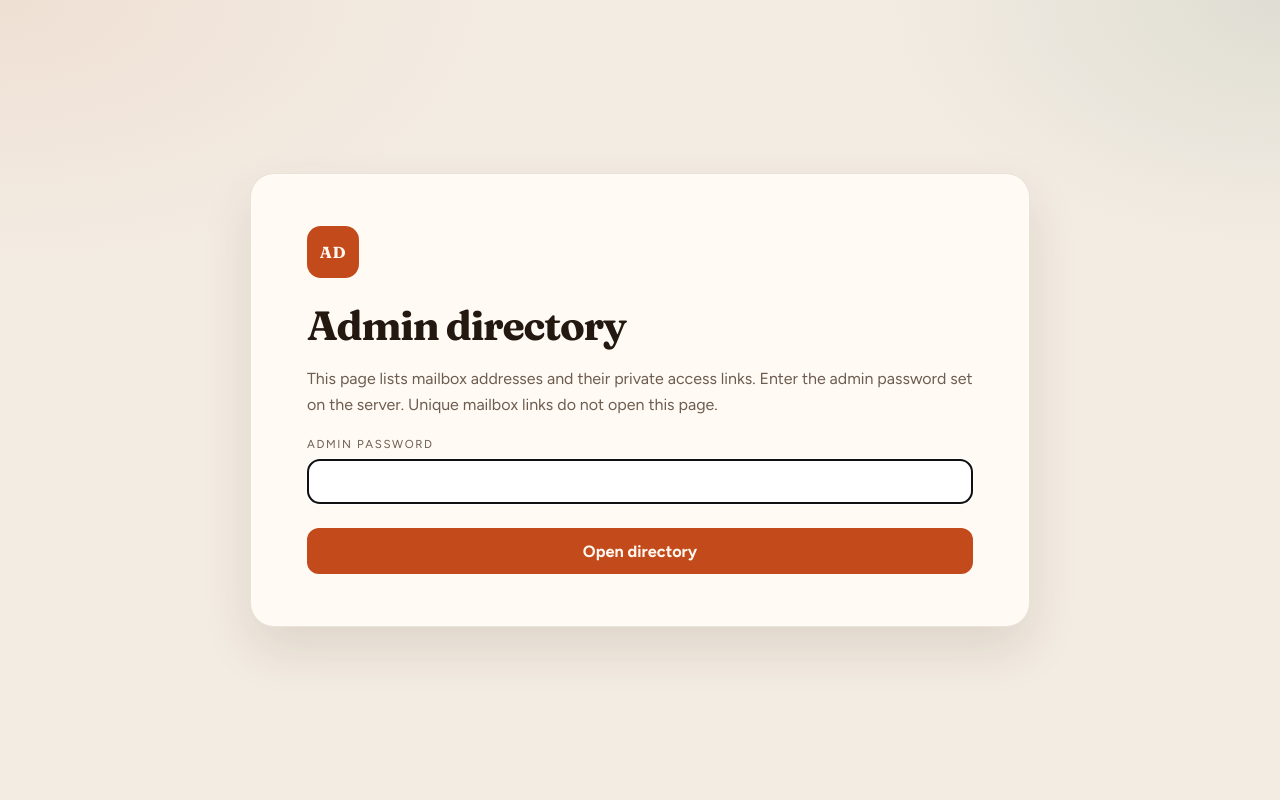
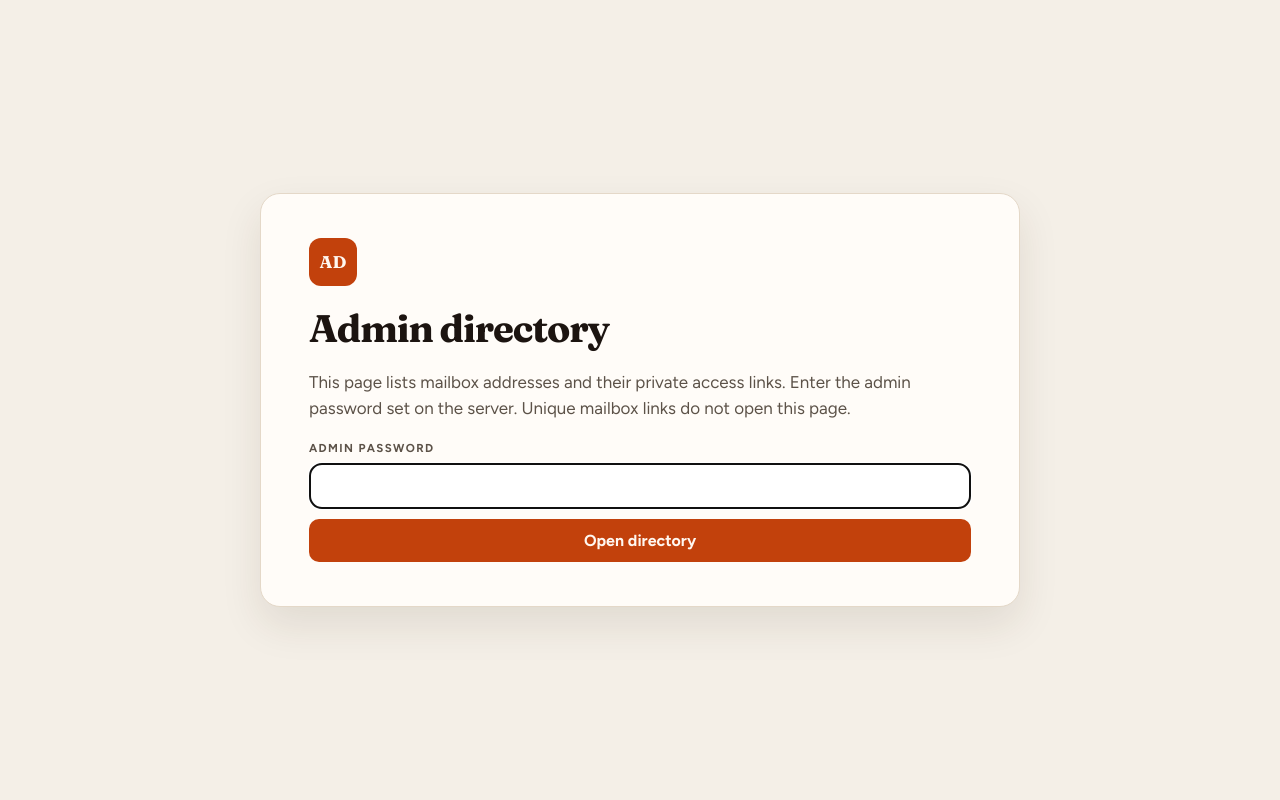
Before and after one commit to seethinajayadileep/cursor_repo, a Python web app: template mail_app/templates/admin_login.html in a window 1280 px wide. Run offline with Jinja, Linux system fonts and the light colour scheme; the template is opened without the code that fills it, so the values that code supplies are empty.

Commit message:
Make the live inbox easier to scan and copy.
Move folders into pills, put a Copy live link control in the header
and sidebar, and raise contrast so mail IDs and URLs stay readable.

Co-authored-by: JAYA DILEEP <seethinajayadileep@users.noreply.github.com>

```diff
--- a/mail_app/static/mail.css
+++ b/mail_app/static/mail.css
@@ -1,73 +1,68 @@
-@import url("https://fonts.googleapis.com/css2?family=Fraunces:opsz,wght@9..144,560;9..144,700&family=Figtree:wght@400;500;600;700&display=swap");
+@import url("https://fonts.googleapis.com/css2?family=Fraunces:opsz,wght@9..144,600;9..144,700&family=Figtree:wght@400;500;600;700&display=swap");
 
 :root {
-  --bg: #f3ece3;
-  --bg-2: #efe4d6;
-  --panel: #fffaf4;
-  --panel-solid: #fffaf4;
-  --line: rgba(84, 58, 36, 0.12);
-  --text: #241910;
-  --muted: #6d5d50;
-  --accent: #c24a1b;
-  --accent-2: #2f5d46;
-  --danger: #a61f24;
-  --side: #f0e4d4;
-  --list: #fffdf9;
-  --read: #f7f0e6;
-  --shadow: 0 22px 50px rgba(62, 38, 18, 0.12);
+  --bg: #f4efe7;
+  --panel: #fffcf8;
+  --line: #e4d8c8;
+  --text: #1c1410;
+  --muted: #5c5248;
+  --accent: #c2410c;
+  --accent-2: #1f6b4a;
+  --danger: #b42318;
+  --side: #efe4d4;
+  --list: #fffcf8;
+  --read: #f7f1e8;
+  --shadow: 0 18px 40px rgba(60, 36, 16, 0.1);
 }
 * { box-sizing: border-box; }
 html, body { margin: 0; min-height: 100%; }
 body {
   font-family: Figtree, "Segoe UI", sans-serif;
   color: var(--text);
-  background:
-    radial-gradient(900px 480px at 0% 0%, rgba(194, 74, 27, 0.08), transparent 55%),
-    radial-gradient(800px 500px at 100% 0%, rgba(47, 93, 70, 0.1), transparent 50%),
-    var(--bg);
-  font-size: 16px;
+  background: var(--bg);
+  font-size: 17px;
 }
 a { color: var(--accent); text-decoration: none; }
-.login-body { min-height: 100vh; display: grid; place-items: center; padding: 32px; }
+button { font-family: inherit; }
+.login-body { min-height: 100vh; display: grid; place-items: center; padding: 32px; background: var(--bg); }
 .card {
-  width: min(780px, 100%);
+  width: min(760px, 100%);
   background: var(--panel);
   border: 1px solid var(--line);
-  border-radius: 24px;
-  padding: 52px 56px;
+  border-radius: 20px;
+  padding: 44px 48px;
   box-shadow: var(--shadow);
 }
 .mark {
-  width: 52px;
-  height: 52px;
-  border-radius: 14px;
+  width: 48px;
+  height: 48px;
+  border-radius: 12px;
   display: grid;
   place-items: center;
   font-family: Fraunces, Georgia, serif;
   font-weight: 700;
-  letter-spacing: 0.04em;
   background: var(--accent);
   color: #fff7f0;
-  margin-bottom: 22px;
+  margin-bottom: 18px;
 }
-.card h1, .brand, .read h1, .topbar-title, .list-head h2 {
+.card h1, .read h1, .topbar-title, .list-head h2 {
   font-family: Fraunces, Georgia, serif;
   letter-spacing: -0.03em;
 }
-.card h1 { margin: 0 0 12px; font-size: 2.55rem; font-weight: 700; color: var(--text); }
-.muted { color: var(--muted); line-height: 1.6; }
+.card h1 { margin: 0 0 12px; font-size: 2.4rem; font-weight: 700; }
+.muted { color: var(--muted); line-height: 1.55; }
 .features {
   display: grid;
   grid-template-columns: 1fr 1fr;
   gap: 12px;
-  margin: 28px 0 8px;
+  margin: 24px 0 8px;
 }
 .feature {
   background: var(--read);
   border: 1px solid var(--line);
-  border-radius: 14px;
+  border-radius: 12px;
   padding: 14px 16px;
-  font-size: 0.92rem;
+  font-size: 0.95rem;
   color: var(--muted);
 }
 .feature strong { display: block; color: var(--text); margin-bottom: 4px; }
@@ -76,35 +71,33 @@ a { color: var(--accent); text-decoration: none; }
   align-items: center;
   justify-content: center;
   gap: 8px;
-  margin-top: 24px;
+  margin-top: 20px;
   background: var(--accent);
   color: #fff7f0;
   font-weight: 700;
-  font-size: 1.02rem;
+  font-size: 1rem;
   border: 0;
-  border-radius: 12px;
-  padding: 13px 20px;
+  border-radius: 10px;
+  padding: 12px 18px;
   cursor: pointer;
-  font-family: inherit;
 }
-.btn:hover { filter: brightness(1.05); }
 .btn.ghost {
-  background: transparent;
+  background: #fff;
   color: var(--text);
   border: 1px solid var(--line);
 }
-.btn.full { width: 100%; }
+.btn.full { width: 100%; margin-top: 10px; }
 .error {
   color: var(--danger);
-  background: rgba(166, 31, 36, 0.08);
-  border: 1px solid rgba(166, 31, 36, 0.22);
+  background: #fef3f2;
+  border: 1px solid #f5c2c0;
   border-radius: 12px;
   padding: 12px 14px;
   margin-top: 18px;
 }
 .shell {
   display: grid;
-  grid-template-rows: 72px 1fr;
+  grid-template-rows: 68px 1fr;
   height: 100vh;
   background: var(--panel);
 }
@@ -112,102 +105,122 @@ a { color: var(--accent); text-decoration: none; }
   display: flex;
   align-items: center;
   justify-content: space-between;
-  padding: 0 22px;
+  gap: 16px;
+  padding: 0 18px;
   border-bottom: 1px solid var(--line);
-  background: #fffaf4;
+  background: var(--panel);
 }
-.topbar-left { display: flex; align-items: center; gap: 14px; }
+.topbar-left { display: flex; align-items: center; gap: 12px; min-width: 0; }
 .topbar .mark { width: 36px; height: 36px; border-radius: 10px; margin: 0; font-size: 0.85rem; }
-.topbar-title { font-weight: 700; font-size: 1.18rem; }
-.topbar-actions { display: flex; gap: 10px; align-items: center; }
-.topbar .btn { margin-top: 0; padding: 10px 14px; font-size: 0.92rem; }
+.topbar-title { font-weight: 700; font-size: 1.2rem; overflow: hidden; text-overflow: ellipsis; white-space: nowrap; }
+.topbar-actions { display: flex; gap: 8px; align-items: center; flex-shrink: 0; flex-wrap: wrap; justify-content: flex-end; }
+.topbar .btn { margin-top: 0; padding: 9px 14px; font-size: 0.92rem; }
 .workspace {
   display: grid;
-  grid-template-columns: 280px 400px 1fr;
+  grid-template-columns: 260px minmax(320px, 420px) 1fr;
   min-height: 0;
 }
 .col { overflow: auto; border-right: 1px solid var(--line); background: var(--list); }
 .col.read { background: var(--read); }
-.side { padding: 20px 16px 32px; background: var(--side); }
+.side { padding: 18px 14px 28px; background: var(--side); }
 .label {
   font-size: 0.72rem;
   text-transform: uppercase;
-  letter-spacing: 0.14em;
+  letter-spacing: 0.12em;
   color: var(--muted);
-  margin: 18px 4px 8px;
+  margin: 16px 4px 8px;
+  font-weight: 700;
 }
-.accounts, .folders, .list { list-style: none; padding: 0; margin: 0; }
-.accounts a, .folders a {
+.accounts, .list { list-style: none; padding: 0; margin: 0; }
+.accounts a {
   display: block;
   color: inherit;
-  padding: 11px 12px;
+  padding: 12px;
   border-radius: 12px;
   margin-bottom: 6px;
 }
-.accounts a.active, .folders a.active, .item.active a {
-  background: rgba(194, 74, 27, 0.1);
-  box-shadow: inset 0 0 0 1px rgba(194, 74, 27, 0.22);
+.accounts a.active, .item.active a {
+  background: #fff;
+  box-shadow: inset 0 0 0 1px var(--accent);
 }
-.acct-name { font-weight: 600; }
-.uid { font-size: 0.78rem; color: var(--muted); margin-top: 3px; word-break: break-all; }
-.folders a { display: flex; justify-content: space-between; font-weight: 500; }
-.tag {
-  font-size: 0.68rem;
-  color: var(--accent-2);
-  background: rgba(47, 93, 70, 0.12);
+.acct-name { font-weight: 700; }
+.uid { font-size: 0.82rem; color: var(--muted); margin-top: 4px; word-break: break-all; }
+.live-url {
+  font-size: 0.9rem;
+  font-weight: 600;
+  color: var(--text);
+  word-break: break-all;
+  margin: 0 0 8px;
+  line-height: 1.4;
+}
+.folder-bar {
+  display: flex;
+  flex-wrap: wrap;
+  gap: 6px;
+  margin-top: 10px;
+}
+.folder-pill {
+  color: var(--text);
+  background: #fff;
+  border: 1px solid var(--line);
   border-radius: 999px;
-  padding: 2px 7px;
+  padding: 6px 12px;
+  font-size: 0.88rem;
+  font-weight: 600;
+}
+.folder-pill.active {
+  background: var(--accent);
+  border-color: var(--accent);
+  color: #fff7f0;
 }
 .list-head {
   position: sticky;
   top: 0;
-  padding: 18px 18px 10px;
-  background: rgba(255, 253, 249, 0.94);
+  padding: 16px 16px 12px;
+  background: var(--panel);
+  border-bottom: 1px solid var(--line);
   z-index: 1;
 }
-.list-head h2 { margin: 0; font-size: 1.12rem; }
-.item a { color: inherit; display: grid; grid-template-columns: 42px 1fr; gap: 12px; padding: 14px 16px; border-top: 1px solid var(--line); }
+.list-head h2 { margin: 0; font-size: 1.15rem; }
+.item a { color: inherit; display: grid; grid-template-columns: 44px 1fr; gap: 12px; padding: 14px 16px; border-top: 1px solid var(--line); }
+.item:hover a { background: var(--read); }
 .avatar {
-  width: 42px;
-  height: 42px;
-  border-radius: 14px;
+  width: 44px;
+  height: 44px;
+  border-radius: 12px;
   display: grid;
   place-items: center;
   font-weight: 700;
-  font-size: 0.82rem;
+  font-size: 0.84rem;
   background: var(--accent-2);
   color: #eef6f0;
 }
-.item .subject { font-weight: 600; }
+.item .subject { font-weight: 700; font-size: 1.02rem; }
 .item.unread .subject { color: var(--text); }
-.item.unread .avatar { box-shadow: 0 0 0 2px rgba(194, 74, 27, 0.45); }
-.preview { color: var(--muted); font-size: 0.9rem; margin-top: 4px; line-height: 1.45; display: -webkit-box; -webkit-line-clamp: 2; -webkit-box-orient: vertical; overflow: hidden; }
-.read { padding: 36px 44px 72px; }
+.item.unread .avatar { box-shadow: 0 0 0 2px var(--accent); }
+.preview { color: var(--muted); font-size: 0.95rem; margin-top: 4px; line-height: 1.45; display: -webkit-box; -webkit-line-clamp: 2; -webkit-box-orient: vertical; overflow: hidden; }
+.read { padding: 28px 36px 64px; }
 .read-card {
   max-width: 860px;
-  background: var(--panel);
+  background: #fff;
   border: 1px solid var(--line);
-  border-radius: 22px;
-  padding: 32px;
+  border-radius: 18px;
+  padding: 28px 32px;
   box-shadow: var(--shadow);
 }
-.read h1 { margin: 0 0 16px; font-size: 2rem; line-height: 1.25; }
+.read h1 { margin: 0 0 16px; font-size: 1.9rem; line-height: 1.25; }
 .from-row { display: flex; gap: 12px; align-items: center; margin-bottom: 22px; }
-.body { line-height: 1.65; overflow-wrap: anywhere; color: var(--text); }
+.body { line-height: 1.7; overflow-wrap: anywhere; font-size: 1.05rem; color: var(--text); }
+.body a { color: var(--accent); }
 .body img { max-width: 100%; border-radius: 10px; }
-.empty {
-  color: var(--muted);
-  padding: 48px 24px;
-  text-align: center;
-}
+.empty { color: var(--muted); padding: 48px 24px; text-align: center; }
 .host-box {
   margin-top: 16px;
-  padding: 12px;
+  padding: 14px;
   border-radius: 12px;
-  background: rgba(255, 250, 244, 0.7);
+  background: #fff;
   border: 1px solid var(--line);
 }
-.row-actions { display: flex; flex-direction: column; gap: 8px; margin-top: 16px; }
 form.inline { display: inline; }
 button.link {
   background: none;
@@ -215,11 +228,7 @@ button.link {
   color: var(--danger);
   cursor: pointer;
   font: inherit;
-  padding: 8px 0;
-}
-@media (max-width: 1100px) {
-  .workspace { grid-template-columns: 230px 1fr; }
-  .col.read { grid-column: 1 / -1; min-height: 48vh; }
+  padding: 10px 0;
 }
 .admin-form { margin-top: 20px; }
 .admin-form .label { display: block; margin: 0 0 8px; }
@@ -231,35 +240,33 @@ button.link {
   border-radius: 12px;
   padding: 12px 14px;
   font: inherit;
+  font-size: 1.05rem;
 }
-.admin-shell { grid-template-rows: 72px 1fr; }
+.admin-shell { grid-template-rows: 68px 1fr; }
 .admin-wrap { padding: 8px 28px 48px; overflow: auto; background: var(--panel); }
 .table-wrap { overflow: auto; padding: 0 4px 24px; }
-.admin-table {
-  width: 100%;
-  border-collapse: collapse;
-  font-size: 0.95rem;
-}
+.admin-table { width: 100%; border-collapse: collapse; font-size: 1rem; }
 .admin-table th {
   text-align: left;
-  font-size: 0.72rem;
+  font-size: 0.75rem;
   text-transform: uppercase;
-  letter-spacing: 0.12em;
+  letter-spacing: 0.1em;
   color: var(--muted);
   padding: 12px 14px;
   border-bottom: 1px solid var(--line);
 }
-.admin-table td {
-  padding: 16px 14px;
-  border-bottom: 1px solid var(--line);
-  vertical-align: top;
+.admin-table td { padding: 16px 14px; border-bottom: 1px solid var(--line); vertical-align: top; }
+.admin-table tbody tr:hover { background: var(--read); }
+.link-cell a { word-break: break-all; font-weight: 600; }
+.admin-table .btn { margin-top: 0; padding: 8px 12px; font-size: 0.88rem; }
+@media (max-width: 1100px) {
+  .workspace { grid-template-columns: 220px 1fr; }
+  .col.read { grid-column: 1 / -1; min-height: 48vh; }
 }
-.admin-table tbody tr:hover { background: var(--read); }
-.link-cell a { word-break: break-all; }
-.admin-table .btn { margin-top: 0; padding: 8px 12px; font-size: 0.85rem; }
 @media (max-width: 720px) {
-  .card { padding: 32px 22px; }
+  .card { padding: 28px 20px; }
   .features { grid-template-columns: 1fr; }
   .workspace, .shell { display: block; height: auto; }
   .col { min-height: 42vh; }
+  .topbar { flex-wrap: wrap; height: auto; padding: 10px 12px; }
 }
--- a/mail_app/templates/admin.html
+++ b/mail_app/templates/admin.html
@@ -4,7 +4,7 @@
   <meta charset="utf-8">
   <meta name="viewport" content="width=device-width, initial-scale=1">
   <title>Admin directory — Host inbox</title>
-  <link rel="stylesheet" href="/static/mail.css?v=paper">
+  <link rel="stylesheet" href="/static/mail.css?v=modern">
 </head>
 <body>
   <div class="shell admin-shell">
--- a/mail_app/templates/admin_login.html
+++ b/mail_app/templates/admin_login.html
@@ -4,7 +4,7 @@
   <meta charset="utf-8">
   <meta name="viewport" content="width=device-width, initial-scale=1">
   <title>Admin sign-in — Host inbox</title>
-  <link rel="stylesheet" href="/static/mail.css?v=paper">
+  <link rel="stylesheet" href="/static/mail.css?v=modern">
 </head>
 <body class="login-body">
   <div class="card">
```
Also changed, not shown: mail_app/templates/login.html (+5 -5 lines), mail_app/templates/shell.html (+30 -20 lines).
